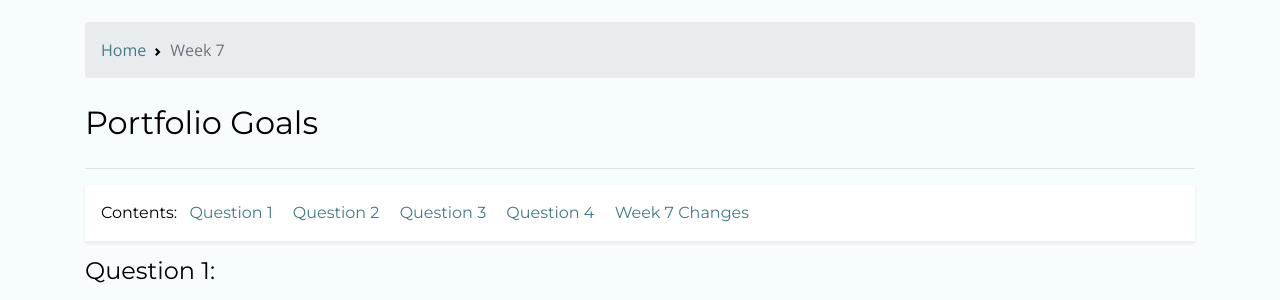
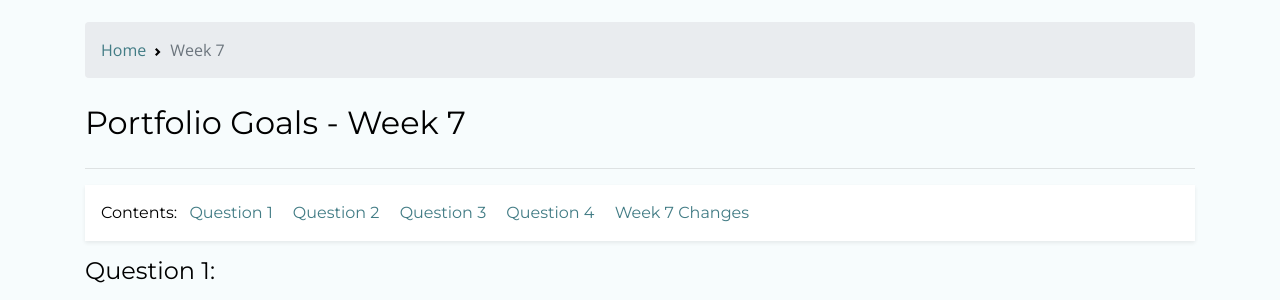
Before and after one commit to mxballin/instructional-design, a Jekyll site: the page built from pages/week7.md, in a window 1280 px wide. Shown: the part 202-502 px from the top of the page. Built offline with Jekyll 4.4.1, drawn with Linux system fonts in a browser that asks for light colours; some web fonts are replaced.

Commit message:
Update week7.md

```diff
--- a/pages/week7.md
+++ b/pages/week7.md
@@ -12,7 +12,7 @@ permalink: /week7.html
   </ol>
 </nav>
 
-## Portfolio Goals
+## Portfolio Goals - Week 7
 
 ---
 {% include feature/nav-menu.html sections="Question 1;Question 2;Question 3;Question 4;Week 7 Changes" %}
```
